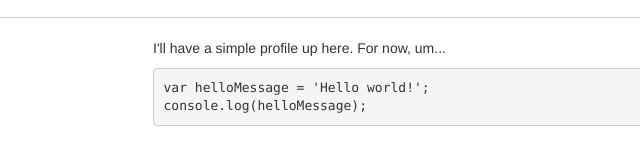
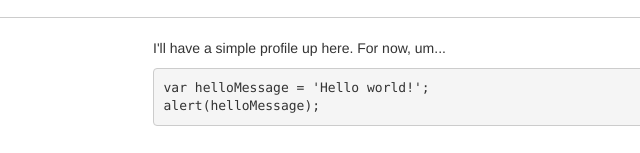
Before and after one commit to r2vq/r2vq.github.io, a plain HTML site: page index.html in a window 1280 px wide. Shown: the part 658-811 px from the top of the page, 322-962 px from the left. Drawn offline with Linux system fonts and the light colour scheme.

Commit message:
altered Bio message to state alert

```diff
--- a/index.html
+++ b/index.html
@@ -123,7 +123,7 @@
               I'll have a simple profile up here. For now, um...
             </p>
             <pre>var helloMessage = 'Hello world!';
-console.log(helloMessage);</pre>
+alert(helloMessage);</pre>
           </div>
         </div>
       </article>
```
